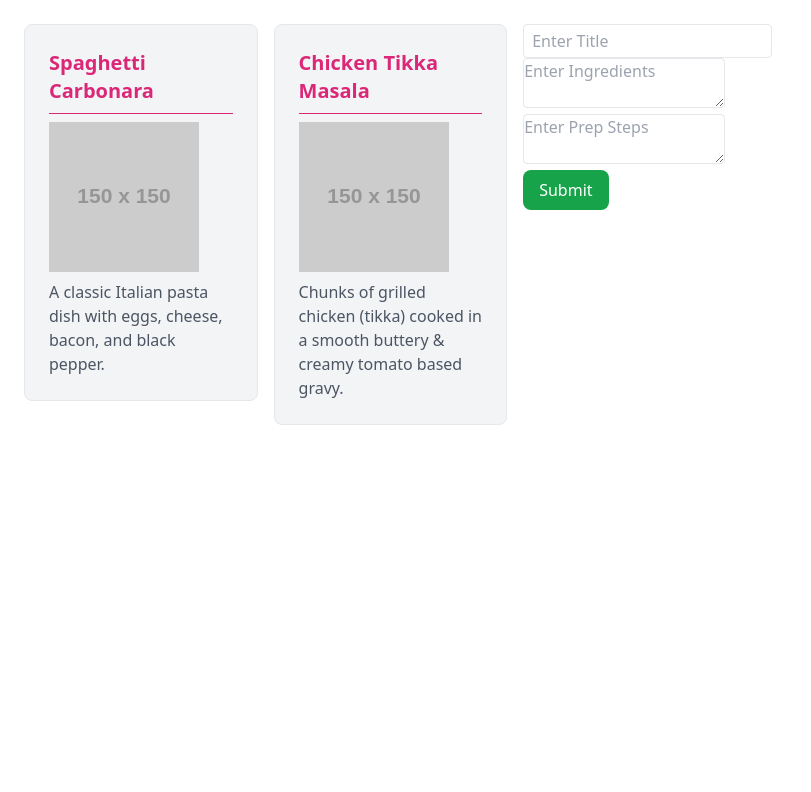
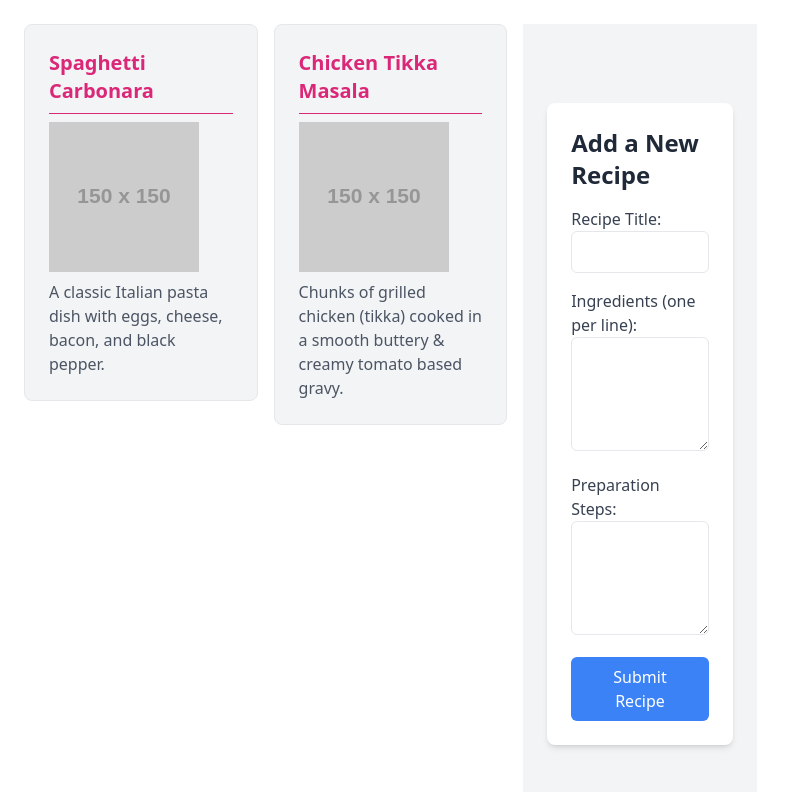
Before and after one commit to AustineJ101/alx-fe-reactjs, a React (Vite) app in the folder recipe-sharing-platform/: page / in a window 1280 px wide. Shown: the top 792 px of the page, without its empty margins (0-811 px from the left). Built offline with nearby package versions, Linux system fonts and the light colour scheme.

Commit message:
Mod Add Recipe Form

```diff
--- a/recipe-sharing-platform/package.json
+++ b/recipe-sharing-platform/package.json
@@ -13,7 +13,6 @@
     "axios": "^1.8.3",
     "react": "^19.0.0",
     "react-dom": "^19.0.0",
-    "react-hook-form": "^7.54.2",
     "react-router-dom": "^7.3.0"
   },
   "devDependencies": {
--- a/recipe-sharing-platform/src/components/AddRecipeForm.jsx
+++ b/recipe-sharing-platform/src/components/AddRecipeForm.jsx
@@ -1,26 +1,81 @@
-import { useForm } from "react-hook-form"
-import recipeData from "../data.json"
-function AddRecipeForm({addRecipe}){
-    const{register, reset, handleSubmit, formState: {errors}} = useForm();
-    const onSubmit = (data) => {
-        const id = Date.now()
-        const newData = {id, ...data};
-        addRecipe(prev => prev.push(newData))
+import { useState } from "react";
+
+function AddRecipeForm() {
+  const [title, setTitle] = useState("");
+  const [ingredients, setIngredients] = useState("");
+  const [instructions, setInstructions] = useState("");
+  const [errors, setErrors] = useState({});
+
+  const validateForm = () => {
+    let validationErrors = {};
+
+    if (!title.trim()) validationErrors.title = "Recipe title is required.";
+    if (!ingredients.trim()) validationErrors.ingredients = "Ingredients are required.";
+    if (!instructions.trim()) validationErrors.instructions = "Instructions are required.";
+
+    return validationErrors;
+  };
+
+  const handleSubmit = (e) => {
+    e.preventDefault();
+
+    const validationErrors = validateForm();
+    if (Object.keys(validationErrors).length > 0) {
+      setErrors(validationErrors);
+      return;
     }
-    return(
-        <form  onSubmit={handleSubmit(onSubmit)}>
 
-            <input type="text" {...register("title", {required: true})} placeholder="Enter Title" className="border px-2 py-1 rounded outline-none focus:border-green-400"/>
-           {errors.title && <p className="text-red-500">Username is required</p>}
+  };
 
-           <textarea {...register("ingredients", {required: true})}className="border rounded outline-none focus:border-green-400" placeholder="Enter Ingredients"></textarea>
-           {errors.ingredients && <p className="text-red-500">Please input the ingredients</p>}
+  return (
+    <div className="min-h-screen bg-gray-100 flex justify-center items-center p-6">
+      <div className="max-w-lg w-full bg-white p-6 rounded-lg shadow-md">
+        <h2 className="text-2xl font-bold mb-4 text-gray-800">Add a New Recipe</h2>
+        <form onSubmit={handleSubmit} className="space-y-4">
 
-           <textarea {...register("instructions", {required: true})}className="border rounded outline-none focus:border-green-400" placeholder="Enter Prep Steps"></textarea>
-           {errors.instructions && <p className="text-red-500">Please input the prep steps for the meal</p>}
-            <button type="submit" className="bg-green-600 text-white px-4 py-2 rounded-lg block">Submit</button>
+          <div>
+            <label className="block text-gray-700 font-medium">Recipe Title:</label>
+            <input
+              type="text"
+              className="w-full p-2 border rounded-md focus:outline-none focus:ring-2 focus:ring-blue-400"
+              value={title}
+              onChange={(e) => setTitle(e.target.value)}
+            />
+            {errors.title && <p className="text-red-500 text-sm mt-1">{errors.title}</p>}
+          </div>
+
+          <div>
+            <label className="block text-gray-700 font-medium">Ingredients (one per line):</label>
+            <textarea
+              className="w-full p-2 border rounded-md focus:outline-none focus:ring-2 focus:ring-blue-400"
+              rows="4"
+              value={ingredients}
+              onChange={(e) => setIngredients(e.target.value)}
+            />
+            {errors.ingredients && <p className="text-red-500 text-sm mt-1">{errors.ingredients}</p>}
+          </div>
+
+          <div>
+            <label className="block text-gray-700 font-medium">Preparation Steps:</label>
+            <textarea
+              className="w-full p-2 border rounded-md focus:outline-none focus:ring-2 focus:ring-blue-400"
+              rows="4"
+              value={instructions}
+              onChange={(e) => setInstructions(e.target.value)}
+            />
+            {errors.instructions && <p className="text-red-500 text-sm mt-1">{errors.instructions}</p>}
+          </div>
+
+          <button
+            type="submit"
+            className="w-full bg-blue-500 text-white py-2 px-4 rounded-md hover:bg-blue-600 transition"
+          >
+            Submit Recipe
+          </button>
         </form>
-    )
+      </div>
+    </div>
+  );
 }
 
 export default AddRecipeForm;
--- a/recipe-sharing-platform/src/components/HomePage.jsx
+++ b/recipe-sharing-platform/src/components/HomePage.jsx
@@ -31,7 +31,7 @@ function HomePage(){
 
             })}
 
-            <AddRecipeForm addRecipe={setRecipes}/>
+            <AddRecipeForm />
         </div>
     )
 }
```
Also changed, not shown: 1 other file (tests, documents, lock files or other folders).
